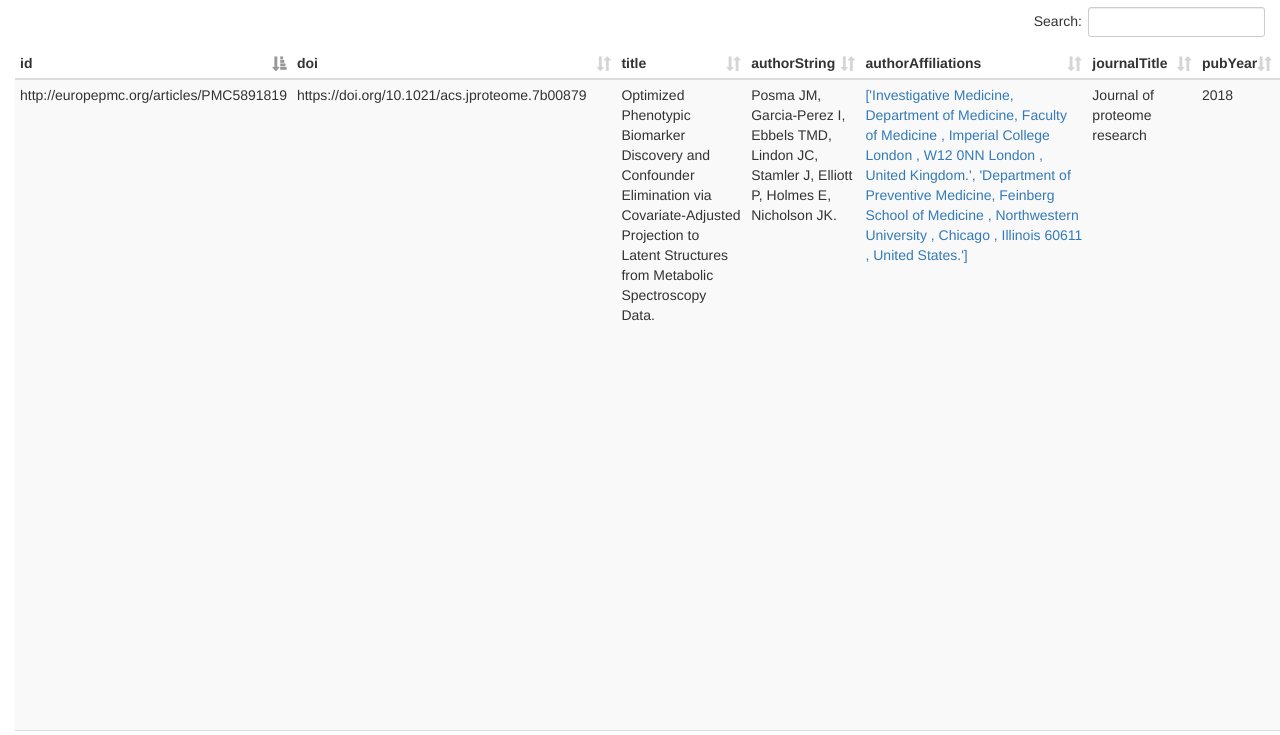
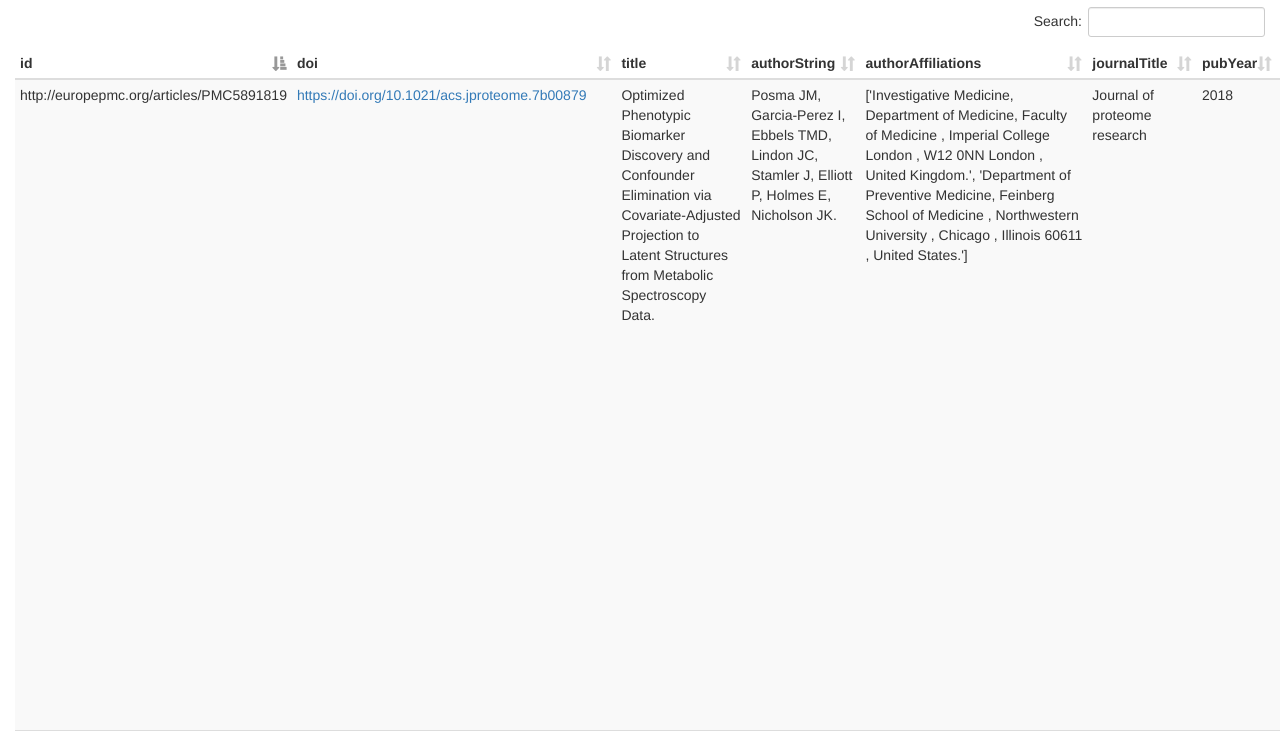
Before and after one commit to shahria73/papers, a plain HTML site: page index.html in a window 1280 px wide. Shown: the part 56-791 px from the top of the page. Drawn offline with Linux system fonts and the light colour scheme.

Commit message:
Formatting first column as link

```diff
--- a/index.html
+++ b/index.html
@@ -61,7 +61,7 @@
         allow_download: true,
         csv_options: {separator: ',', delimiter: '"'},
         datatables_options: {"paging": false},
-        custom_formatting: [[4, format_link]]
+        custom_formatting: [[1, format_link]]
       });
     </script>
   </body>
```
